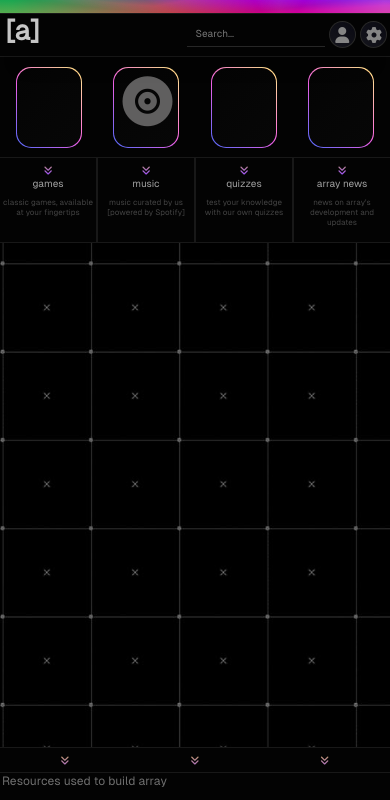
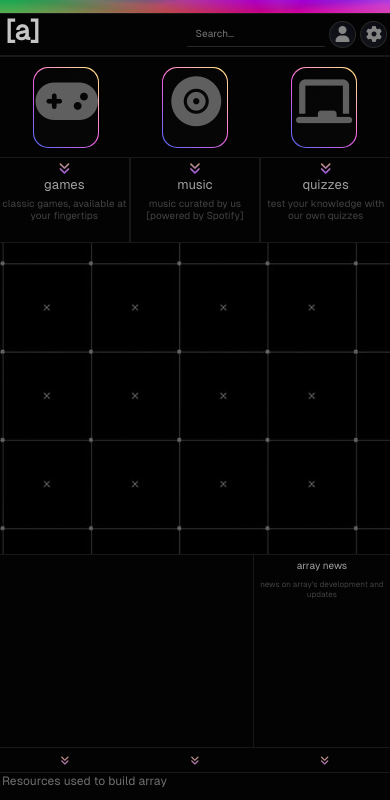
Before and after one commit to jhpriestley16/sonar.dev, a plain HTML site: page PointNemo/index.html in a window 390 px wide. Shown: the part 71-871 px from the top of the page. Drawn offline with Linux system fonts and the light colour scheme; files whose address does not match are found by name.

Commit message:
starting to implement news section. Unsure on the gap

```diff
--- a/PointNemo/css/home.scss
+++ b/PointNemo/css/home.scss
@@ -85,8 +85,8 @@ body{
     width: 100%;
     height: 5%;
     background: #030303;
-    border-top: 0.01px solid #181818;
-    box-shadow: rgba(0, 0, 0, 0.45) 0px 25px 20px -20px;
+    border-top: 1px solid #181818;
+    border-bottom: 1px solid #181818;
     display: flex;
     flex-direction: row;
     position: absolute;
@@ -210,10 +210,9 @@ nav a:hover{
     border-top: 0.01px solid #181818;
     border-bottom: 0.01px solid #181818;
 }
-
 .category-nav{
-    width: 22%;
-    margin-left: 2.35%;
+    width: 30%;
+    margin-inline: auto;
     height: 85%;
     align-items: center;
     display: flex;
@@ -234,7 +233,7 @@ nav a:hover{
 }
 .page-box{
     height: 98%;
-    width: 98%;
+    width: 98.5%;
     color: #858585;
     font-family: top-title-font;
     background: linear-gradient(-45deg, #060606,#030303);
@@ -243,6 +242,42 @@ nav a:hover{
 }
 .page-box i{
     visibility: hidden;
+}
+.news-box-block{
+    width: 50%;
+    height: 41.8%;
+    position: absolute;
+    display: flex;
+    flex-direction: row;
+    inset: 55.3% 0 0 0;
+    background: #030303;
+    border-right: 0.01px solid #181818;
+}
+.news-box-window{
+    height: 100%;
+    width: 65%;
+    border-right: 0.01px solid #181818;
+}
+.news-box-text{
+    display: flex;
+    align-items: center;
+    flex-direction: column;
+    width: 35%;
+    height: 100%;
+}
+.news-text{
+    color: #a0a0a0;
+    font-size: 10px;
+    text-align: center;
+    font-family: top-title-font;
+    margin-top: 4%;
+}
+.news-verse{
+    color: #434343;
+    font-size: 8px;
+    text-align: center;
+    font-family: top-title-font;
+    margin-top: 6%;
 }
 .resource-pointer{
     height: 3%;
@@ -308,6 +343,10 @@ nav a:hover{
     height: 50px;
     width: 160px;
 }
+.font-awesome{
+    height: 50px;
+    width: 310px;
+}
 
 
 
@@ -315,6 +354,9 @@ nav a:hover{
     .typing-demo {
         width: 85%;
         font-size: 1.5em;
+      }
+      .top{
+        height: 4.95%;
       }
     h1{
         font-size: 1.7rem;
@@ -385,6 +427,7 @@ nav a:hover{
     height: 12%;
     position: absolute;
     align-items: center;
+    justify-content: center;
     display: flex;
     flex-direction: row;
     inset: 15% 0 0 0;
@@ -401,6 +444,9 @@ nav a:hover{
         flex-direction: column;
         text-decoration: none;
         border-radius: 15px;
+    }
+    .category-nav:nth-child(2){
+        margin-inline: 12%;
     }
     .page-box{
         height: 97%;
@@ -421,6 +467,9 @@ nav a:hover{
         font-size: 50px;
         color: #504f4f;
     }
+    .fa-solid.fa-gamepad,.fa-solid.fa-chalkboard{
+        padding-left: 8%;
+    }
     .nav-description{
     width: 100%;
     height: 10%;
@@ -435,7 +484,7 @@ nav a:hover{
     }
     .des-box{
         height: 100%;
-        width: 25%;
+        width: 33%;
         border: 0.01px solid #181818;
         display: flex;
         flex-direction: column;
@@ -444,7 +493,7 @@ nav a:hover{
     .des-box:nth-child(1){
         border-left: none;
     }
-    .des-box:nth-child(4){
+    .des-box:nth-child(3){
         border-right: none;
     }
     .des-box i{
@@ -452,28 +501,44 @@ nav a:hover{
 	    -webkit-background-clip: text;
         background-clip: text;
 	    -webkit-text-fill-color: transparent;
-        font-size: 10px;
+        font-size: 13px;
         text-align: center;
-        padding-top: 8%;
+        padding-top: 3%;
     }
     .page-text-mobile{
         color: #a0a0a0;
+        font-size: 13px;
+        text-align: center;
+        font-family: top-title-font;
+        margin-top: 2%;
+    }
+    .bracket-text-mobile{
+        color: #434343;
         font-size: 10px;
         text-align: center;
         font-family: top-title-font;
-        margin-top: 3%;
+        margin-top: 4%;
     }
-    .bracket-text-mobile{
-        color: #434343;
-        font-size: 8px;
-        text-align: center;
-        font-family: top-title-font;
-        margin-top: 9%;
+    .news-box-block{
+        width: 100%;
+        height: 25%;
+        position: absolute;
+        display: flex;
+        flex-direction: row;
+        inset: 74% 0 0 0;
+        background: #030303;
+        border: none;
+        border-top: 0.01px solid #181818;
+    }
+    .news-box-window{
+        height: 100%;
+        width: 65%;
+        border-right: 0.01px solid #181818;
     }
     .resource-pointer{
         height: 3%;
         width: 100%;
-        border-top: 1px solid #181818;
+        border-top: 0.01px solid #181818;
         background: #030303;
         position: absolute;
         inset: 96.9% 0 0 0;
@@ -512,6 +577,7 @@ nav a:hover{
         display: flex;
         flex-direction: row;
         align-items: center;
+        overflow-x: scroll;
     }
     .resources-img-box img{
         margin-left: 2%;
@@ -528,4 +594,8 @@ nav a:hover{
         height: 25px;
         width: 90px;
     }
+    .font-awesome{
+        height: 25px;
+        width: 155px;
+    }
 }
--- a/PointNemo/index.html
+++ b/PointNemo/index.html
@@ -42,7 +42,7 @@
 
     <a href="#" class="category-nav">
         <div class="page-box">
-
+            <i class="fa-solid fa-gamepad"></i>
         </div>
     </a>
     <a href="#" class="category-nav">
@@ -52,15 +52,9 @@
     </a>
     <a href="#" class="category-nav">
         <div class="page-box">
-
+            <i class="fa-solid fa-chalkboard"></i>
         </div>
     </a>
-    <a href="#" class="category-nav">
-        <div class="page-box">
-
-        </div>
-    </a>
-
 
 </div>
 <div class="nav-description">
@@ -79,10 +73,16 @@
         <p class="page-text-mobile">quizzes</p>
         <p class="bracket-text-mobile">test your knowledge with our own quizzes</p>
     </div>
-    <div class="des-box">
-        <i class="fa-solid fa-angles-down"></i>
-        <p class="page-text-mobile">array news</p>
-        <p class="bracket-text-mobile">news on array's development and updates</p>
+</div>
+
+<div class="news-box-block">
+    <div class="news-box-window">
+
+    </div>
+
+    <div class="news-box-text">
+        <p class="news-text">array news</p>
+        <p class="news-verse">news on array's development and updates</p>
     </div>
 </div>
 
@@ -104,6 +104,7 @@
         <img src="img/vercel.png" alt="vercel logo" class="vercel">
         <img src="img/github.png" alt="github logo" class="github">
         <img src="img/mongodb.png" alt="mongodb logo" class="mongodb">
+        <img src="img/fontawesome.png" alt="font awesome logo" class="font-awesome">
     </div>
 </div>
 </body>
```
Also changed, not shown: PointNemo/css/home.css, PointNemo/img/fontawesome.png (added), 1 other file.
